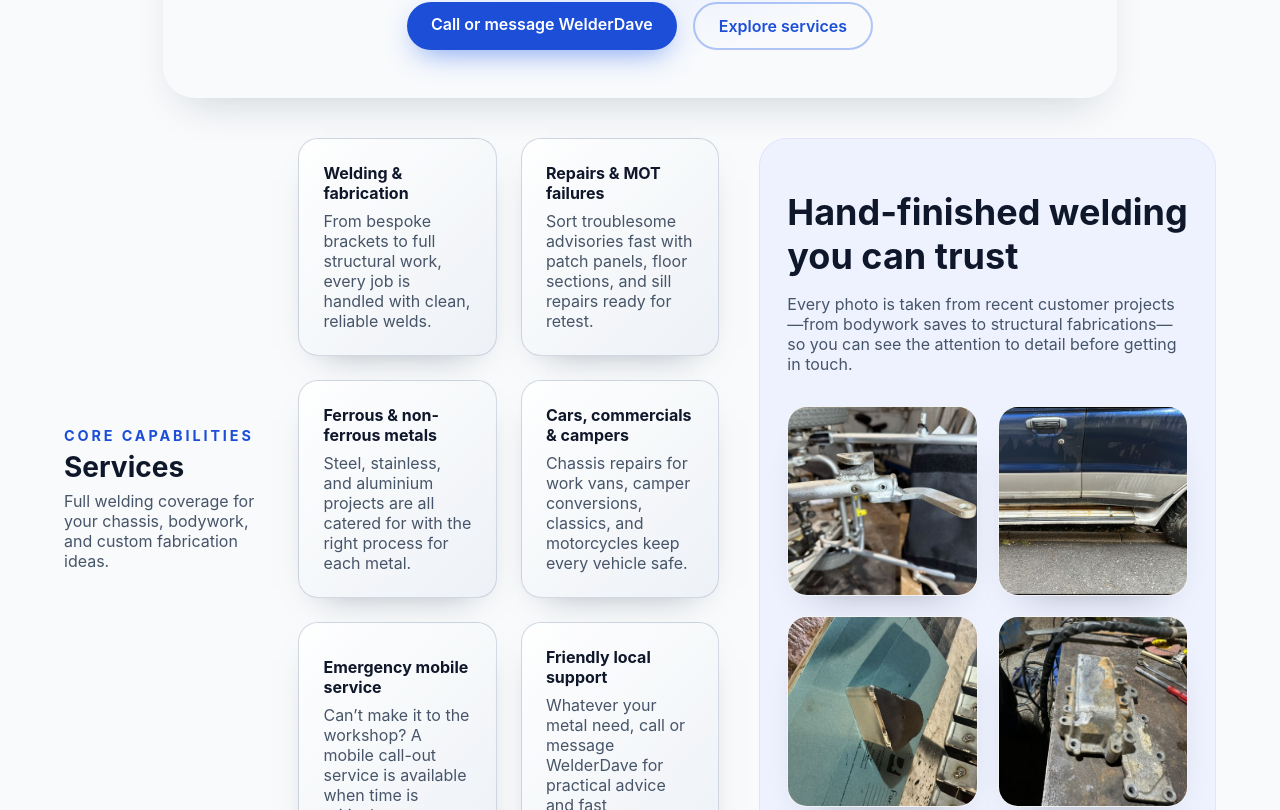
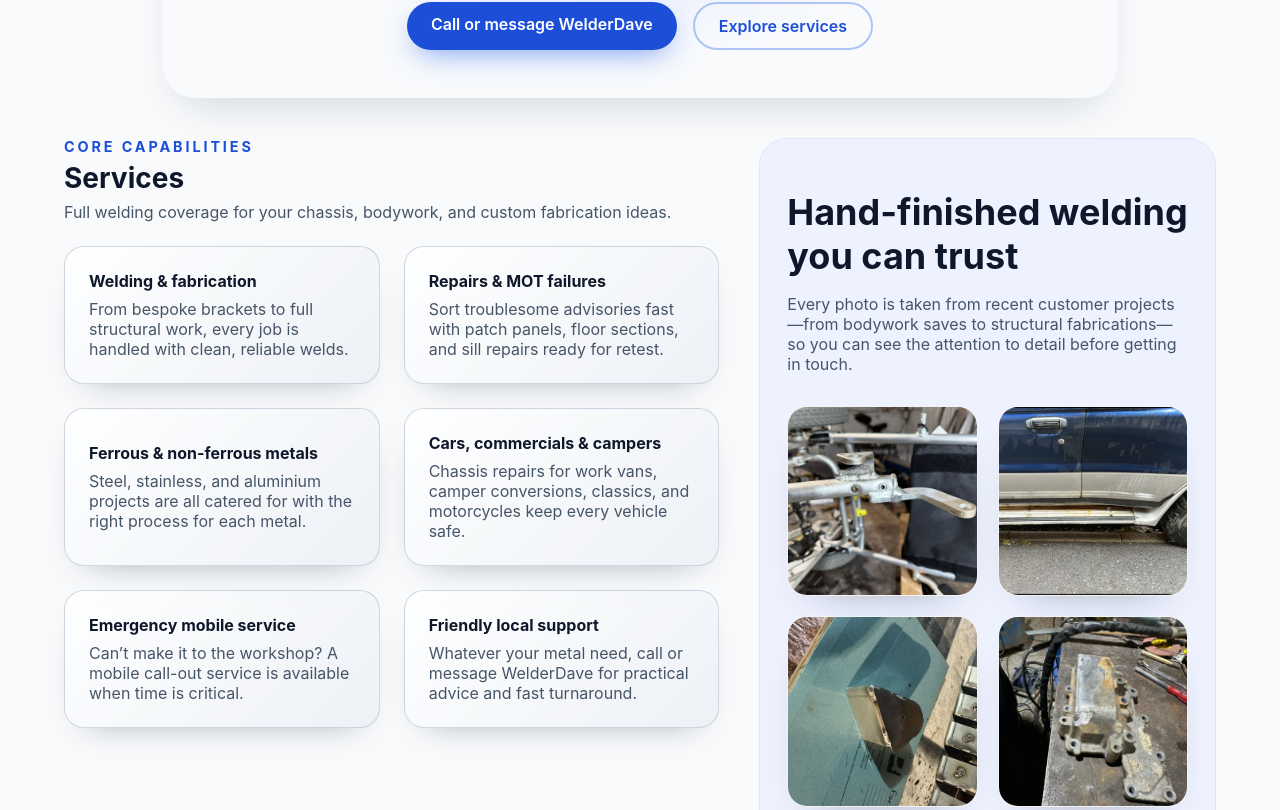
Before and after one commit to jenkinchris11/WelderDave, a Vue app in the folder vue-netlify/: page / in a window 1280 px wide. Shown: the part 450-1260 px from the top of the page. Built offline with nearby package versions, Linux system fonts and the light colour scheme.

Commit message:
Update FeatureGrid.vue

```diff
--- a/vue-netlify/src/components/FeatureGrid.vue
+++ b/vue-netlify/src/components/FeatureGrid.vue
@@ -51,7 +51,6 @@ const features = [
 
 @media (min-width: 720px) {
   .feature-grid {
-    grid-template-columns: 1fr 2fr;
     align-items: center;
   }
 }
```
